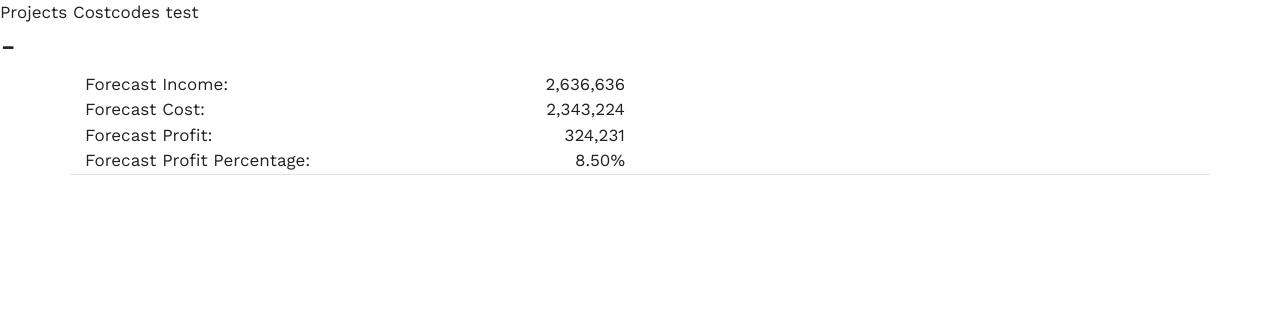
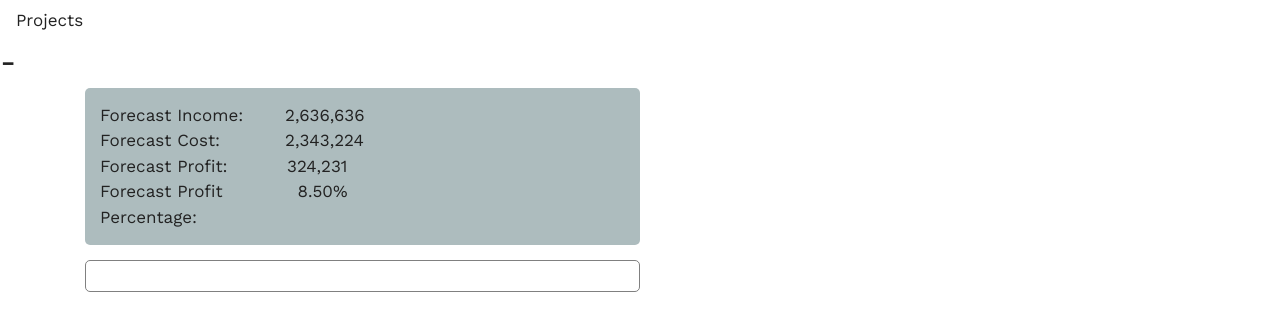
Before and after one commit to ushills/costreport, a Flask app: page /1 in a window 1280 px wide. Shown: the top 331 px of the page. Run offline with Flask 2, Linux system fonts and the light colour scheme; data comes from the database, SQL or seed files in the repository; both versions use the stored data as it was after the commit; some libraries are stand-ins or nearby versions.

Commit message:
css formatting

```diff
--- a/costreport/static/css/site.css
+++ b/costreport/static/css/site.css
@@ -30,6 +30,24 @@ a:visited{
 a:hover{
     text-decoration: none;
     color: #666;
+}
+
+/* project financial summary formatting */
+
+.project_financial_summary{
+    background: #adbcbe;
+    padding: 15px;
+    border-radius: 5px;
+}
+
+/* Page details formatting */
+.project_costcodes {
+    border: grey;
+    border-style: solid;
+    border-radius: 5px;
+    border-width: 1px;
+    margin-top:15px;
+    padding: 15px;
 }
 
 /* projects template formatting */
--- a/costreport/templates/project/project.html
+++ b/costreport/templates/project/project.html
@@ -10,6 +10,7 @@
 
     {% include "shared/project_financial_summary.html" %}
 
+    <div class="project_costcodes col-6">
         {% for costcode in project_costcode_detail %}
         <div class="cost_code_row row border-bottom">
             <div class="col-1">
@@ -30,4 +31,5 @@
         </div>
         {% endfor %}
     </div>
+</div>
 {% endblock %}
--- a/costreport/templates/shared/_layout.html
+++ b/costreport/templates/shared/_layout.html
@@ -17,10 +17,8 @@
 
 <body>
 
-    <nav>
+    <nav class="navbar">
         <a href={{ url_for('projects.projects') }}>Projects</a>
-        <a href={{ url_for('project_view.costcodes_view', project=project) }}>Costcodes</a>
-        <a href="#">test</a>
     </nav>
 
     <div class="main_content">
--- a/costreport/templates/shared/project_financial_summary.html
+++ b/costreport/templates/shared/project_financial_summary.html
@@ -1,4 +1,4 @@
-<div class="project_financial_summary">
+<div class="project_financial_summary col-6">
     <div class="row">
         <div class="col-4">Forecast Income:</div>
         <div class="col-2 values">{{ '{:,}'.format(project_financial_summary.forecast_income) }}</div>
@@ -11,7 +11,7 @@
         <div class="col-4">Forecast Profit:</div>
         <div class="col-2 values">{{ '{:,}'.format(project_financial_summary.forecast_profit) }}</div>
     </div>
-    <div class="row border-bottom">
+    <div class="row">
         <div class="col-4">Forecast Profit Percentage:</div>
         <div class="col-2 values">{{ '{0:.2%}'.format(project_financial_summary.forecast_profit_percentage) }}</div>
     </div>
--- a/costreport/views/project_view_views.py
+++ b/costreport/views/project_view_views.py
@@ -42,6 +42,7 @@ def costcodes_view(project):
 @blueprint.route("/<project>/<costcode>")
 def single_costcode_view(project, costcode):
     project_details = project_view_services.get_project_details(project)
+    costcode_details = costcode_services.get_costcode_data(project, costcode)
     transactions, transactions_sum = transaction_services.get_current_transactions(
         project, costcode
     )
@@ -51,6 +52,7 @@ def single_costcode_view(project, costcode):
     return flask.render_template(
         "costcode/single_costcode.html",
         project_details=project_details,
+        costcode_details=costcode_details,
         transactions=transactions,
         transactions_sum=transactions_sum,
         project_financial_summary=project_financial_summary,
```
Also changed, not shown: costreport/templates/costcode/single_costcode.html (+6 -1 lines), tests/test_view_functions.py (+1 -0 lines), costreport/db/costreport.sqlite. Lines whose indentation alone changed are shown as unchanged.
